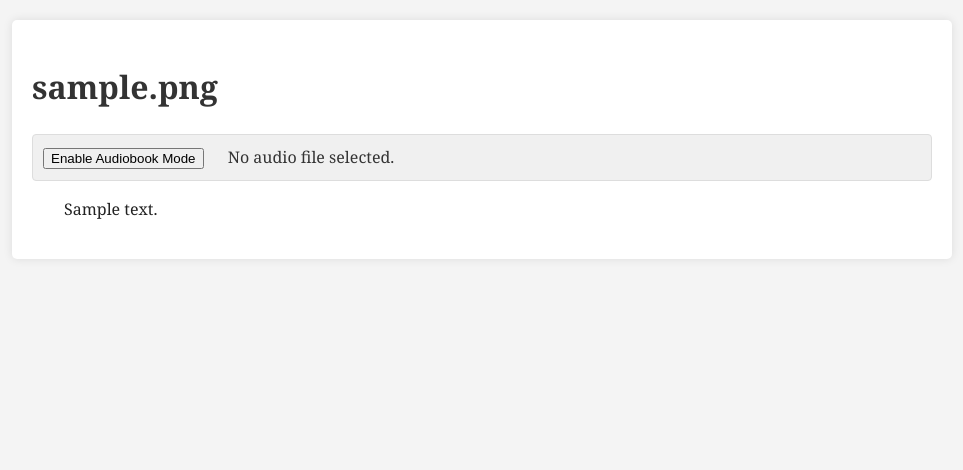
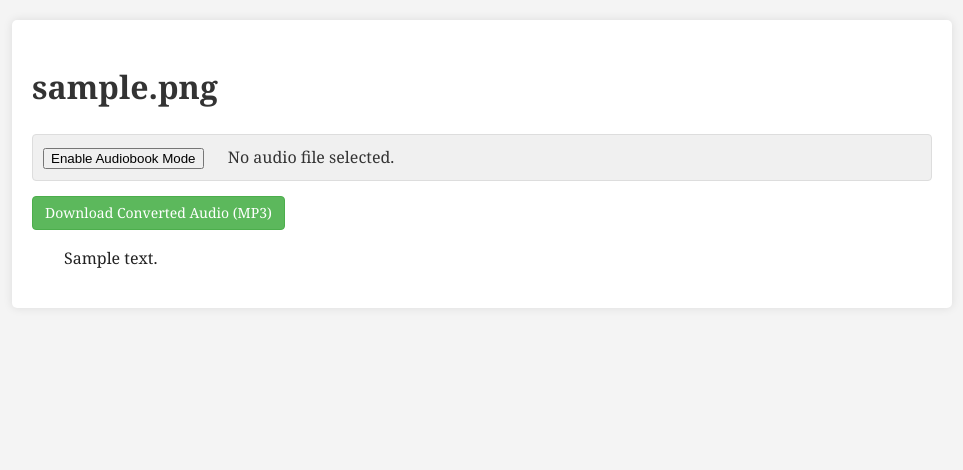
Before and after one commit to gogogo237/audiobook_web, a Flask app: page /article/1 in a window 1280 px wide. Shown: the part 67-537 px from the top of the page, without its empty margins (158-1121 px from the left). Run offline with Flask 3, Linux system fonts and the light colour scheme; tables that the repository leaves empty hold one stand-in row (values such as "Sample post").

Commit message:
feat: Store article title as filename stem & provide MP3 download
- Modifies article creation to use the text file's stem (e.g., "Chapter 1") as the article title in the database and for display, instead of the full filename (e.g., "Chapter 1.txt").
- Internal file generation (SRTs, temp files) now uses a secure_filename version of this stem.
- Adds a "Download Converted Audio (MP3)" button on the article page, serving the MP3 file with a name based on the article title (e.g., "Chapter 1.mp3").
- Updates database schema and queries to support storing and retrieving the converted MP3 path for each article.

```diff
--- a/app.py
+++ b/app.py
@@ -3,7 +3,7 @@ import os
 import tempfile
 import shutil
 from pathlib import Path
-from flask import Flask, render_template, request, redirect, url_for, flash, jsonify
+from flask import Flask, render_template, request, redirect, url_for, flash, jsonify, send_from_directory
 from werkzeug.utils import secure_filename
 import db_manager
 import text_parser
@@ -72,7 +72,7 @@ _ensure_dirs_exist()
 def _process_audio_alignment(article_id,
                              audio_file_storage,
                              original_bilingual_text_content_string,
-                             article_filename_base):
+                             article_filename_base): # article_filename_base is stem of original text file
     temp_dir_base = Path(app.config['TEMP_FILES_FOLDER'])
     processed_srt_dir_base = Path(app.config['PROCESSED_SRT_FOLDER'])
 
@@ -93,9 +93,9 @@ def _process_audio_alignment(article_id,
 
             converted_mp3_path_str = audio_processor.convert_to_mp3(
                 str(original_audio_temp_path),
-                str(article_converted_audio_dir),
+                str(article_converted_audio_dir), # Output dir will be .../instance/converted_audio/<article_id>/
                 logger=app.logger
-            )
+            ) # converted_mp3_path_str will be like .../instance/converted_audio/<article_id>/<original_audio_stem>.mp3
             app.logger.info(f"APP: Converted audio stored persistently at: {converted_mp3_path_str} for article {article_id}")
 
             # Store persistent MP3 path in DB
@@ -119,7 +119,7 @@ def _process_audio_alignment(article_id,
             else:
                 app.logger.info(f"APP: Using {len(english_sentences_list_for_aeneas)} English sentences for Aeneas for article {article_id}.")
 
-            plain_text_filename = f"{article_filename_base}_eng_for_aeneas.txt"
+            plain_text_filename = f"{article_filename_base}_eng_for_aeneas.txt" # uses stem of original text file
             plain_text_temp_path = job_temp_dir_path / plain_text_filename
             audio_processor.create_plain_text_file_from_list(
                 english_sentences_list_for_aeneas,
@@ -128,11 +128,11 @@ def _process_audio_alignment(article_id,
             )
             app.logger.info(f"APP: Created plain English text file at {plain_text_temp_path} for article {article_id}")
 
-            aeneas_srt_filename = f"{article_filename_base}_aeneas_raw.srt"
+            aeneas_srt_filename = f"{article_filename_base}_aeneas_raw.srt" # uses stem of original text file
             aeneas_srt_temp_path = job_temp_dir_path / aeneas_srt_filename
             app.logger.info(f"APP: Running Aeneas for article {article_id} (MP3: {converted_mp3_path_str}, Text: {plain_text_temp_path}). Output to: {aeneas_srt_temp_path}")
             audio_processor.run_aeneas_alignment(
-                converted_mp3_path_str,
+                converted_mp3_path_str, # Use the persistently stored MP3 for Aeneas
                 str(plain_text_temp_path),
                 str(aeneas_srt_temp_path),
                 app.config['AENEAS_PYTHON_PATH'],
@@ -161,7 +161,7 @@ def _process_audio_alignment(article_id,
                 {'english_text': s['english_text'], 'chinese_text': s['chinese_text']}
                 for s in full_sentences_data_from_db
             ]
-            final_bilingual_srt_filename = f"{article_filename_base}_bilingual.srt"
+            final_bilingual_srt_filename = f"{article_filename_base}_bilingual.srt" # uses stem of original text file
             article_srt_dir = processed_srt_dir_base / str(article_id)
             article_srt_dir.mkdir(parents=True, exist_ok=True)
             final_bilingual_srt_path = article_srt_dir / final_bilingual_srt_filename
@@ -202,29 +202,40 @@ def index():
         article_id = None
         raw_bilingual_text_content = None
 
+        # Initialize these to be used later if an audio file is also processed
+        article_title_for_db = None
+        article_safe_stem_for_files = None
+
         if text_file and allowed_text_file(text_file.filename):
-            text_filename_secure = secure_filename(text_file.filename)
+            original_text_filename = text_file.filename  # e.g., "Chapter 2.txt"
+
+            # Name for DB and display: "Chapter 2"
+            article_title_for_db = Path(original_text_filename).stem
+
+            # Base for filesystem names (SRTs, temp Aeneas text): "Chapter_2"
+            article_safe_stem_for_files = secure_filename(article_title_for_db)
 
             try:
                 raw_bilingual_text_content = text_file.stream.read().decode('utf-8')
                 text_file.stream.seek(0)
             except UnicodeDecodeError:
-                app.logger.error(f"UnicodeDecodeError for text file {text_filename_secure}.", exc_info=True)
+                app.logger.error(f"UnicodeDecodeError for text file {original_text_filename}.", exc_info=True)
                 flash('Text file not UTF-8 encoded.', 'danger')
                 return redirect(request.url)
             except Exception as e:
-                app.logger.error(f"Error reading text file stream for {text_filename_secure}: {e}", exc_info=True)
+                app.logger.error(f"Error reading text file stream for {original_text_filename}: {e}", exc_info=True)
                 flash(f'Error reading text file: {str(e)}', 'danger')
                 return redirect(request.url)
 
             if not raw_bilingual_text_content.strip():
-                flash(f'Text file "{text_filename_secure}" is empty.', 'warning')
-                app.logger.warning(f"APP: Uploaded text file '{text_filename_secure}' is empty.")
+                flash(f'Text file "{original_text_filename}" is empty.', 'warning')
+                app.logger.warning(f"APP: Uploaded text file '{original_text_filename}' is empty.")
                 return redirect(request.url)
 
             try:
-                article_id = db_manager.add_article(text_filename_secure)
-                app.logger.info(f"APP: Added/updated article '{text_filename_secure}' with ID {article_id}.")
+                # Store the display-friendly name (e.g., "Chapter 2") in the DB
+                article_id = db_manager.add_article(article_title_for_db)
+                app.logger.info(f"APP: Added/updated article '{article_title_for_db}' with ID {article_id}.")
 
                 processed_text_sentences_data = []
                 for p_idx, s_idx, en, zh in text_parser.parse_bilingual_file_content(raw_bilingual_text_content):
@@ -235,15 +246,15 @@ def index():
                     sentences_added_count = db_manager.add_sentences_batch(article_id, processed_text_sentences_data)
 
                 if sentences_added_count > 0:
-                    flash(f'Text file "{text_filename_secure}" processed. {sentences_added_count} sentence pairs added.', 'success')
-                    app.logger.info(f"APP: Added {sentences_added_count} sentence pairs for article ID {article_id}.")
+                    flash(f'Text file "{original_text_filename}" (processed as "{article_title_for_db}"): {sentences_added_count} sentence pairs added.', 'success')
+                    app.logger.info(f"APP: Added {sentences_added_count} sentence pairs for article ID {article_id} ('{article_title_for_db}').")
                 else:
-                    flash(f'Text file "{text_filename_secure}" processed, but no valid sentence pairs found.', 'warning')
-                    app.logger.warning(f"APP: No valid sentence pairs found in '{text_filename_secure}' for article ID {article_id}.")
+                    flash(f'Text file "{original_text_filename}" (processed as "{article_title_for_db}"): no valid sentence pairs found.', 'warning')
+                    app.logger.warning(f"APP: No valid sentence pairs found in '{original_text_filename}' (for article '{article_title_for_db}', ID {article_id}).")
 
             except Exception as e:
-                app.logger.error(f"APP: Error processing text file {text_filename_secure}: {e}", exc_info=True)
-                flash(f'Error processing text file "{text_filename_secure}": {str(e)}', 'danger')
+                app.logger.error(f"APP: Error processing text file {original_text_filename} (for article '{article_title_for_db}'): {e}", exc_info=True)
+                flash(f'Error processing text file "{original_text_filename}": {str(e)}', 'danger')
                 return redirect(request.url)
         else:
             flash('Invalid text file type.', 'danger')
@@ -257,14 +268,17 @@ def index():
                     if not raw_bilingual_text_content:
                          app.logger.error(f"APP: Internal error: Text content (raw_bilingual_text_content) not available for audio processing for article ID {article_id}.")
                          flash("Internal error: Text content not available for audio processing.", "danger")
+                    elif not article_safe_stem_for_files: # Should be set if text file was processed
+                         app.logger.error(f"APP: Internal error: article_safe_stem_for_files not set for audio processing for article ID {article_id}.")
+                         flash("Internal error: Article file stem not available for audio processing.", "danger")
                     else:
-                        article_filename_base = Path(text_filename_secure).stem
-                        app.logger.info(f"APP: Processing audio alignment for article ID {article_id} using uploaded text content.")
+                        # Use the filesystem-safe stem for generating internal filenames
+                        app.logger.info(f"APP: Processing audio alignment for article ID {article_id} ('{article_title_for_db}') using uploaded text content.")
                         _process_audio_alignment(
                             article_id,
                             audio_file,
                             raw_bilingual_text_content,
-                            article_filename_base
+                            article_safe_stem_for_files # Pass the safe stem e.g. "Chapter_2"
                         )
                 else:
                     flash(f'Invalid audio file type: "{audio_file.filename}". Supported: {ALLOWED_AUDIO_EXTENSIONS}', 'warning')
@@ -284,11 +298,16 @@ def index():
 
 @app.route('/article/<int:article_id>/align_audio', methods=['GET', 'POST'])
 def align_audio_for_article(article_id):
-    article_filename = db_manager.get_article_filename(article_id)
-    if not article_filename:
+    article = db_manager.get_article_by_id(article_id)
+    if not article:
         flash('Article not found.', 'danger')
         app.logger.warning(f"APP: Attempt to align audio for non-existent article ID: {article_id}")
         return redirect(url_for('index'))
+
+    # article['filename'] from DB is already the stem, e.g., "Chapter 2"
+    article_title_from_db = article['filename']
+    # Create a filesystem-safe stem for internal file naming, e.g., "Chapter_2"
+    article_safe_stem_for_files = secure_filename(article_title_from_db)
 
     if request.method == 'POST':
         if 'audio_file' not in request.files:
@@ -300,12 +319,12 @@ def align_audio_for_article(article_id):
             return redirect(url_for('align_audio_for_article', article_id=article_id))
 
         if audio_file and allowed_audio_file(audio_file.filename):
-            app.logger.info(f"APP: Processing deferred audio alignment for article ID {article_id}. English sentences will be fetched from DB.")
+            app.logger.info(f"APP: Processing deferred audio alignment for article ID {article_id} ('{article_title_from_db}'). English sentences will be fetched from DB.")
             _process_audio_alignment(
                 article_id,
                 audio_file,
                 None,
-                Path(article_filename).stem
+                article_safe_stem_for_files # Pass the safe stem e.g. "Chapter_2"
             )
             return redirect(url_for('view_article', article_id=article_id))
         else:
@@ -313,28 +332,30 @@ def align_audio_for_article(article_id):
             app.logger.warning(f"APP: Invalid audio file type for deferred alignment: {audio_file.filename}")
         return redirect(url_for('align_audio_for_article', article_id=article_id))
 
-    return render_template('align_audio.html', article_id=article_id, article_filename=article_filename)
+    return render_template('align_audio.html', article_id=article_id, article_filename=article_title_from_db)
 
 
 @app.route('/article/<int:article_id>')
 def view_article(article_id):
     app.logger.debug(f"APP: Attempting to view article ID: {article_id}")
-    article_filename = db_manager.get_article_filename(article_id)
-    if not article_filename:
+    article = db_manager.get_article_by_id(article_id)
+    if not article:
         flash('Article not found.', 'danger')
         app.logger.warning(f"APP: Article ID {article_id} not found for viewing.")
         return redirect(url_for('index'))
 
+    article_filename = article['filename']
+
     try:
         sentences_from_db = db_manager.get_sentences_for_article(article_id)
-        if app.logger.level <= logging.DEBUG and sentences_from_db: # Check app.logger not app_logger
+        if app.logger.level <= logging.DEBUG and sentences_from_db:
             app.logger.debug(f"APP: Fetched {len(sentences_from_db)} sentences from DB for article {article_id}. First sentence data: {dict(sentences_from_db[0]) if sentences_from_db else 'N/A'}")
     except Exception as e:
         app.logger.error(f"APP: Error fetching sentences for article {article_id} ('{article_filename}'): {e}", exc_info=True)
         flash(f"Error retrieving content for article '{article_filename}'.", "danger")
         return redirect(url_for('index'))
 
-    structured_article = []
+    structured_article_content = []
     current_paragraph_index = -1
     current_paragraph_sentences = []
     has_timestamps = False
@@ -342,7 +363,7 @@ def view_article(article_id):
     for sentence_row in sentences_from_db:
         if sentence_row['paragraph_index'] != current_paragraph_index:
             if current_paragraph_sentences:
-                structured_article.append(current_paragraph_sentences)
+                structured_article_content.append(current_paragraph_sentences)
             current_paragraph_sentences = []
             current_paragraph_index = sentence_row['paragraph_index']
 
@@ -358,23 +379,53 @@ def view_article(article_id):
             has_timestamps = True
 
     if current_paragraph_sentences:
-        structured_article.append(current_paragraph_sentences)
+        structured_article_content.append(current_paragraph_sentences)
 
-    if not sentences_from_db and not structured_article:
+    if not sentences_from_db and not structured_article_content:
         app.logger.info(f"APP: Article {article_id} ('{article_filename}') has no sentences in DB to display.")
 
     if not has_timestamps and sentences_from_db:
         app.logger.warning(f"APP: Article {article_id} ('{article_filename}') has sentences, but `has_timestamps` is false. No valid start/end times found in sentence data.")
-        if app.logger.level <= logging.DEBUG and sentences_from_db: # Check app.logger not app_logger
+        if app.logger.level <= logging.DEBUG and sentences_from_db:
             app.logger.debug(f"APP: Sample of first sentence pair passed to template for article {article_id}: "
-                             f"{structured_article[0][0] if structured_article and structured_article[0] else 'N/A'}")
+                             f"{structured_article_content[0][0] if structured_article_content and structured_article_content[0] else 'N/A'}")
 
     app.logger.debug(f"APP: Rendering article.html for ID {article_id}. `has_timestamps` is: {has_timestamps}")
     return render_template('article.html',
-                           article_id=article_id,
-                           article_filename=article_filename,
-                           structured_article=structured_article,
+                           article=article, # Pass the whole article object
+                           structured_article=structured_article_content,
                            has_timestamps=has_timestamps)
+
+
+@app.route('/article/<int:article_id>/download_mp3')
+def download_mp3_for_article(article_id):
+    article = db_manager.get_article_by_id(article_id)
+    if not article:
+        flash('Article not found.', 'danger')
+        app.logger.warning(f"APP: Download MP3: Article ID {article_id} not found.")
+        return redirect(url_for('index'))
+
+    converted_mp3_path_str = article['converted_mp3_path']
+    if not converted_mp3_path_str:
+        flash('No converted MP3 file available for this article.', 'warning')
+        app.logger.warning(f"APP: Download MP3: No converted_mp3_path for article ID {article_id}.")
+        return redirect(url_for('view_article', article_id=article_id))
+
+    mp3_file_path = Path(converted_mp3_path_str)
+    if not mp3_file_path.is_file():
+        flash('Converted MP3 file not found on server.', 'danger')
+        app.logger.error(f"APP: Download MP3: File {mp3_file_path} not found for article ID {article_id}.")
+        return redirect(url_for('view_article', article_id=article_id))
+
+    directory = str(mp3_file_path.parent.resolve())
+    filename = mp3_file_path.name
+
+    # Desired download name: original_text_filename_stem.mp3
+    original_text_filename_stem = Path(article['filename']).stem
+    download_name = f"{original_text_filename_stem}.mp3"
+
+    app.logger.info(f"APP: Serving MP3 file: {filename} from dir: {directory} for article ID {article_id} as {download_name}")
+    return send_from_directory(directory, filename, as_attachment=True, download_name=download_name)
 
 
 if __name__ == '__main__':
--- a/templates/article.html
+++ b/templates/article.html
@@ -1,7 +1,7 @@
 <!-- bilingual_app/templates/article.html -->
 {% extends "base.html" %}
 
-{% block title %}Article: {{ article_filename }}{% endblock %}
+{% block title %}Article: {{ article.filename }}{% endblock %}
 
 {% block head_extra %}
 <style>
@@ -12,8 +12,32 @@
         border: 1px solid #ddd;
         border-radius: 4px;
     }
-    .audiobook-controls label, .audiobook-controls button {
+    .audiobook-controls label, .audiobook-controls button, .audiobook-controls a {
         margin-right: 10px;
+        vertical-align: middle; /* Align items nicely */
+    }
+    .download-mp3-button {
+        display: inline-block;
+        padding: 6px 12px;
+        margin-bottom: 0;
+        font-size: 14px;
+        font-weight: 400;
+        line-height: 1.42857143;
+        text-align: center;
+        white-space: nowrap;
+        vertical-align: middle;
+        cursor: pointer;
+        background-image: none;
+        border: 1px solid transparent;
+        border-radius: 4px;
+        color: #fff;
+        background-color: #5cb85c; /* Green for download */
+        border-color: #4cae4c;
+        text-decoration: none; /* For <a> styled as button */
+    }
+    .download-mp3-button:hover {
+        background-color: #449d44;
+        border-color: #398439;
     }
     .playing-sentence {
         background-color: #cce5ff; /* Light blue for active audio sentence */
@@ -32,10 +56,11 @@
 
 
 {% block content %}
-    <h1>{{ article_filename }}</h1>
+    <h1>{{ article.filename }}</h1>
 
     <div id="python-debug-info" style="display:none;">
         Python `has_timestamps`: {{ has_timestamps|tojson }}
+        Python `article.converted_mp3_path`: {{ article.converted_mp3_path|tojson }}
     </div>
 
     {% if has_timestamps %}
@@ -50,9 +75,16 @@
     </div>
     {% else %}
     <p><em>Audio timestamps not available for this article.
-        <a href="{{ url_for('align_audio_for_article', article_id=article_id) }}">Align Audio?</a>
+        <a href="{{ url_for('align_audio_for_article', article_id=article.id) }}">Align Audio?</a>
     </em></p>
     {% endif %}
+
+    {% if article.converted_mp3_path %}
+    <div style="margin-bottom: 15px;">
+        <a href="{{ url_for('download_mp3_for_article', article_id=article.id) }}" class="download-mp3-button">Download Converted Audio (MP3)</a>
+    </div>
+    {% endif %}
+
 
     <div class="bilingual-content" id="article-content-wrapper">
         {% if structured_article %}
@@ -96,17 +128,29 @@
 <script>
 document.addEventListener('DOMContentLoaded', function() {
     let pythonHasTimestamps = false;
+    let pythonConvertedMp3Path = null;
     try {
         const debugInfoElement = document.getElementById('python-debug-info');
         if (debugInfoElement) {
             const textContent = debugInfoElement.textContent;
-            const jsonPart = textContent.substring(textContent.indexOf(':') + 1).trim();
-            pythonHasTimestamps = JSON.parse(jsonPart);
+            // Simple parsing, assuming structure `Python name: value Python name2: value2`
+            const parts = textContent.split('Python ');
+            parts.forEach(part => {
+                if (part.startsWith('`has_timestamps`:')) {
+                    const jsonPart = part.substring(part.indexOf(':') + 1).trim().split(' Python')[0].trim();
+                    pythonHasTimestamps = JSON.parse(jsonPart);
+                } else if (part.startsWith('`article.converted_mp3_path`:')) {
+                    const jsonPart = part.substring(part.indexOf(':') + 1).trim().split(' Python')[0].trim();
+                    pythonConvertedMp3Path = JSON.parse(jsonPart);
+                }
+            });
         }
     } catch (e) {
         console.error("JS: Error parsing python-debug-info:", e);
     }
-    console.log("JS: Page loaded. Python `has_timestamps` (from hidden div):", pythonHasTimestamps);
+    console.log("JS: Page loaded.");
+    console.log("JS: Python `has_timestamps` (from hidden div):", pythonHasTimestamps);
+    console.log("JS: Python `article.converted_mp3_path` (from hidden div):", pythonConvertedMp3Path);
 
     const articleContentWrapper = document.getElementById('article-content-wrapper');
     const popup = document.getElementById('translation-popup');
```
Also changed, not shown: db_manager.py (+14 -1 lines).
